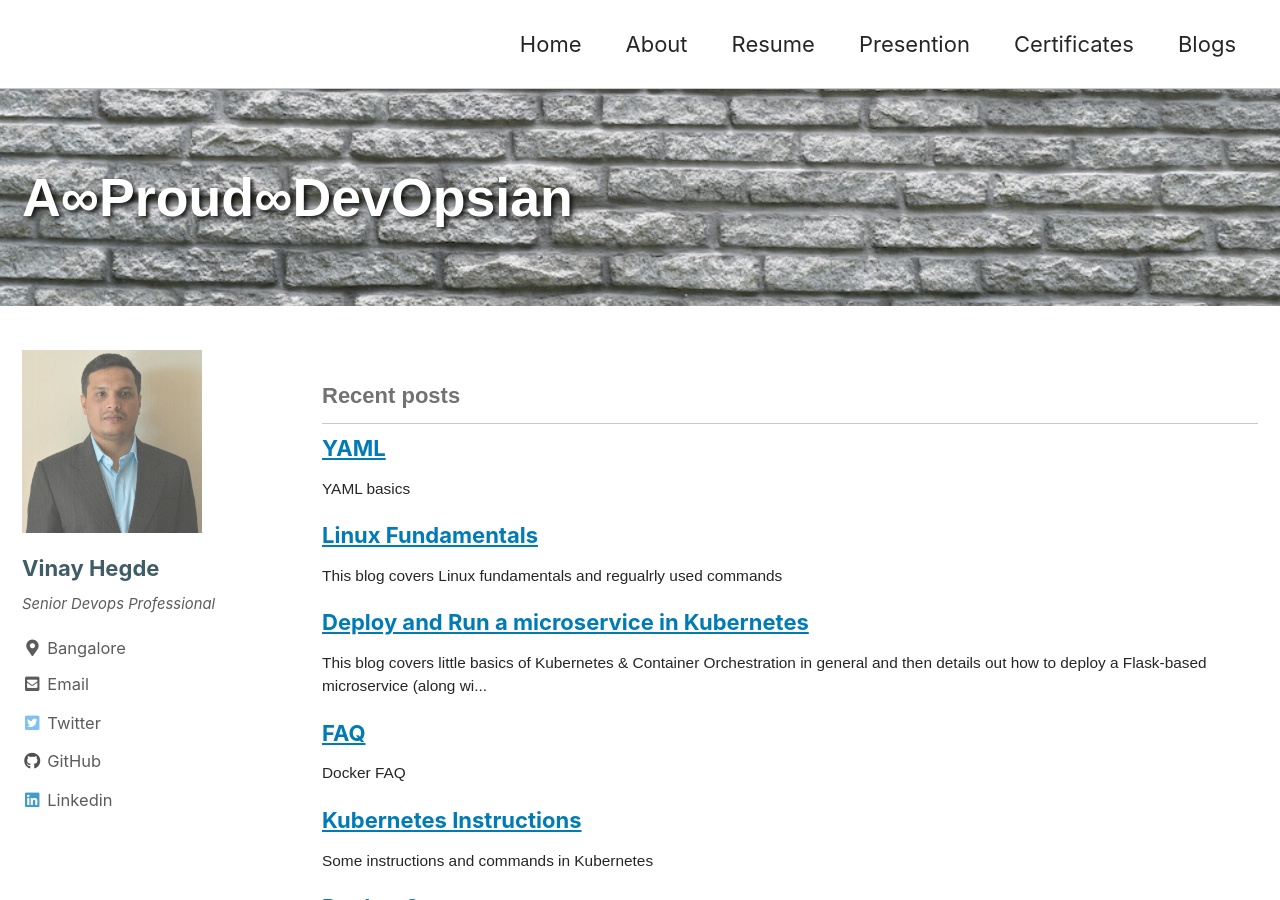
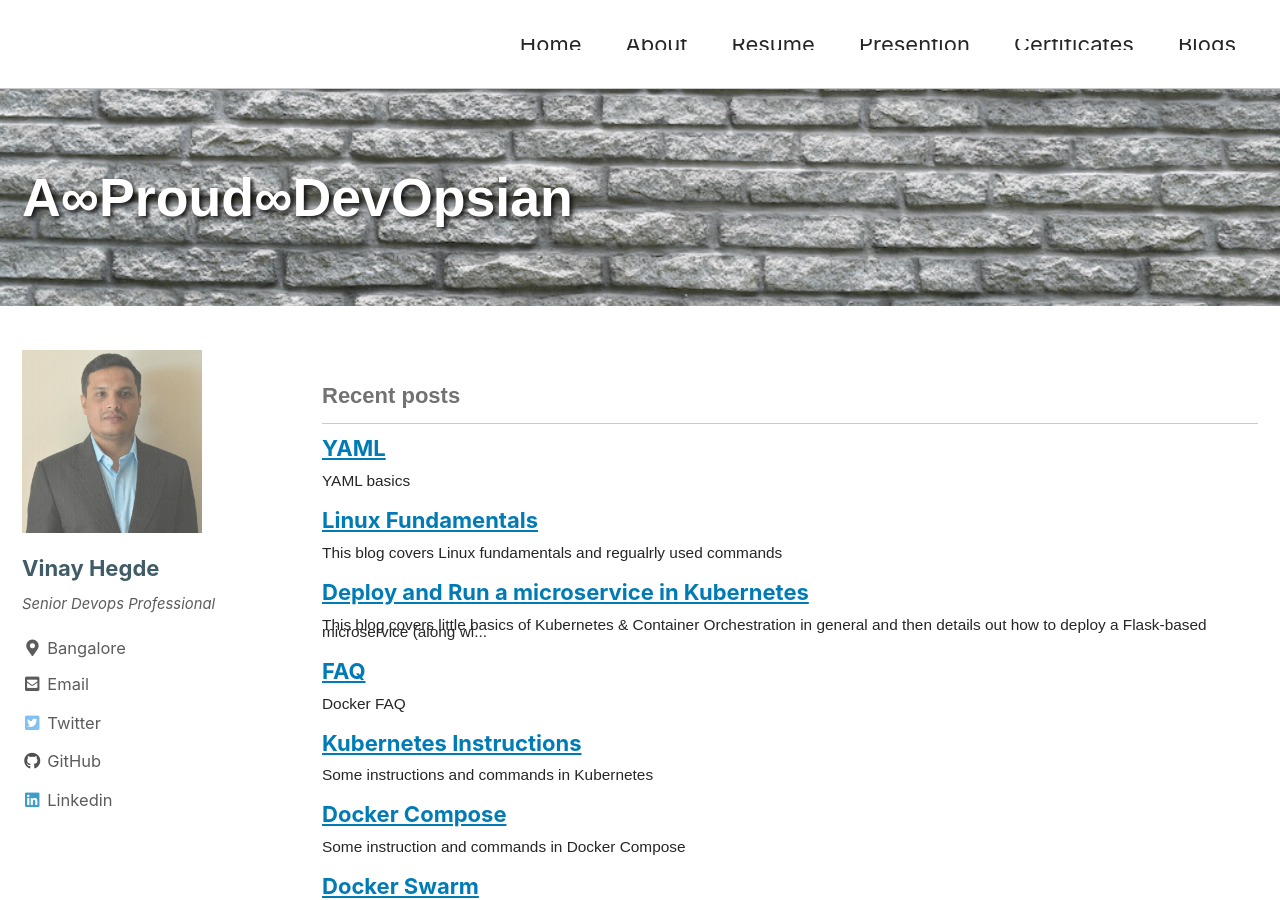
Before and after one commit to vinaydhegde/vinaydhegde.github.io, a Jekyll site: the page built from index.html, in a window 1280 px wide and 900 px high. Built offline with Jekyll 4.4.1, drawn with Linux system fonts in a browser that asks for light colours; cached includes are drawn as plain includes; nearby versions of some CDN libraries; the list of posts is cut into pages by our own code.

Commit message:
Update _base.scss

```diff
--- a/_sass/minimal-mistakes/_base.scss
+++ b/_sass/minimal-mistakes/_base.scss
@@ -13,7 +13,7 @@ body {
   padding: 0;
   color: $text-color;
   font-family: $global-font-family;
-  line-height: 1.5;
+  line-height: 0.5;
 
   &.overflow--hidden {
     /* when primary navigation is visible, the content in the background won't scroll */
```
